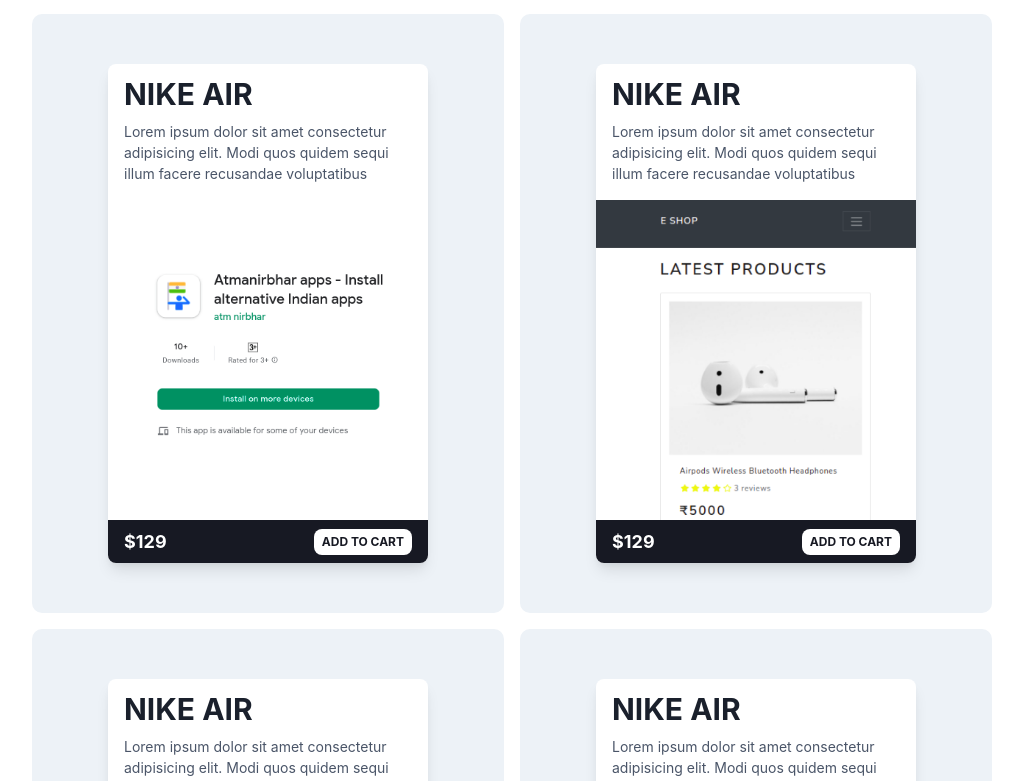
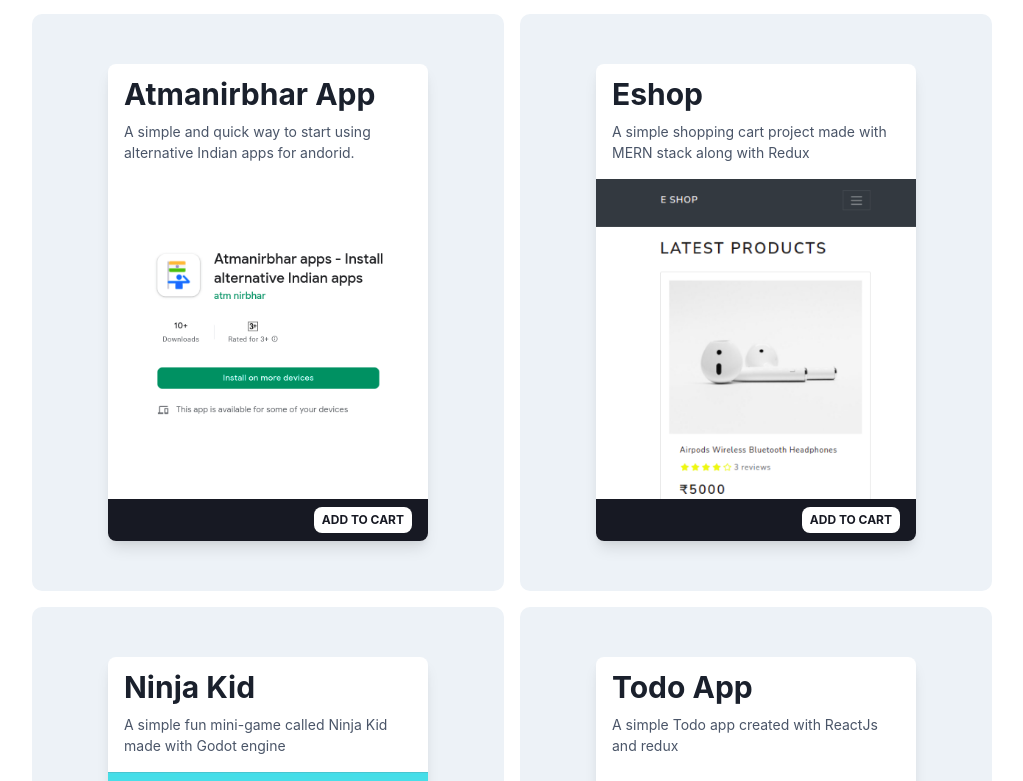
Before and after one commit to AbbyB97/abhijit-b, a Next.js app: page / in a window 1280 px wide. Shown: the part 900-1681 px from the top of the page, without its empty margins (128-1151 px from the left). Built offline with nearby package versions, Linux system fonts and the light colour scheme.

Commit message:
added project card data

```diff
--- a/src/static/projectCardData.ts
+++ b/src/static/projectCardData.ts
@@ -1,15 +1,28 @@
 const projectCardData = [
   {
     imgSrc: '/images/atmn.png' as string,
+    projectHeading: 'Atmanirbhar App' as string,
+    projectDetail:
+      'A simple and quick way to start using alternative Indian apps for andorid.' as string,
+    projectLink: 'https://e-shop2020.herokuapp.com/' as string
   },
   {
     imgSrc: '/images/eshop.png' as string,
+    projectHeading: 'Eshop' as string,
+    projectDetail: 'A simple shopping cart project made with MERN stack along with Redux ' as string,
+    projectLink: 'https://e-shop2020.herokuapp.com/' as string
   },
   {
     imgSrc: '/images/ninjaKid.png' as string,
+    projectHeading: 'Ninja Kid' as string,
+    projectDetail: 'A simple fun mini-game called Ninja Kid made with Godot engine' as string,
+    projectLink: 'https://drive.google.com/file/d/1SRJVpihFzcpVxHWa2g5q29RtdsknBwx8/view' as string
   },
   {
     imgSrc: '/images/todo.png' as string,
+    projectHeading: 'Todo App' as string,
+    projectDetail: 'A simple Todo app created with ReactJs and redux' as string,
+    projectLink: 'https://e-shop2020.herokuapp.com/' as string
   }
 ]
 export default projectCardData
--- a/src/widgets/project-card/index.tsx
+++ b/src/widgets/project-card/index.tsx
@@ -50,9 +50,9 @@
             }}
             fontWeight="bold"
             fontSize="3xl"
-            textTransform="uppercase"
+            // textTransform="uppercase"
           >
-            NIKE AIR
+            {projectCardData.projectHeading}
           </chakra.h1>
           <chakra.p
             mt={1}
@@ -62,8 +62,7 @@
               color: 'gray.400'
             }}
           >
-            Lorem ipsum dolor sit amet consectetur adipisicing elit. Modi quos
-            quidem sequi illum facere recusandae voluptatibus
+            {projectCardData.projectDetail}
           </chakra.p>
         </Box>
 
@@ -82,10 +81,11 @@
           py={2}
           bg="gray.900"
           roundedBottom="lg"
+          direction="row-reverse"
         >
-          <chakra.h1 color="white" fontWeight="bold" fontSize="lg">
+          {/* <chakra.h1 color="white" fontWeight="bold" fontSize="lg">
             $129
-          </chakra.h1>
+          </chakra.h1> */}
           <chakra.button
             px={2}
             py={1}
@@ -101,6 +101,7 @@
             _focus={{
               bg: 'gray.400'
             }}
+            onClick={() => window.open(projectCardData.projectLink, '_blank')}
           >
             Add to cart
           </chakra.button>
--- a/src/widgets/project-card/types.ts
+++ b/src/widgets/project-card/types.ts
@@ -2,4 +2,7 @@
 
 export interface ProjectCardDataType {
   imgSrc: string
+  projectHeading: string
+  projectDetail: string
+  projectLink: string
 }
```
